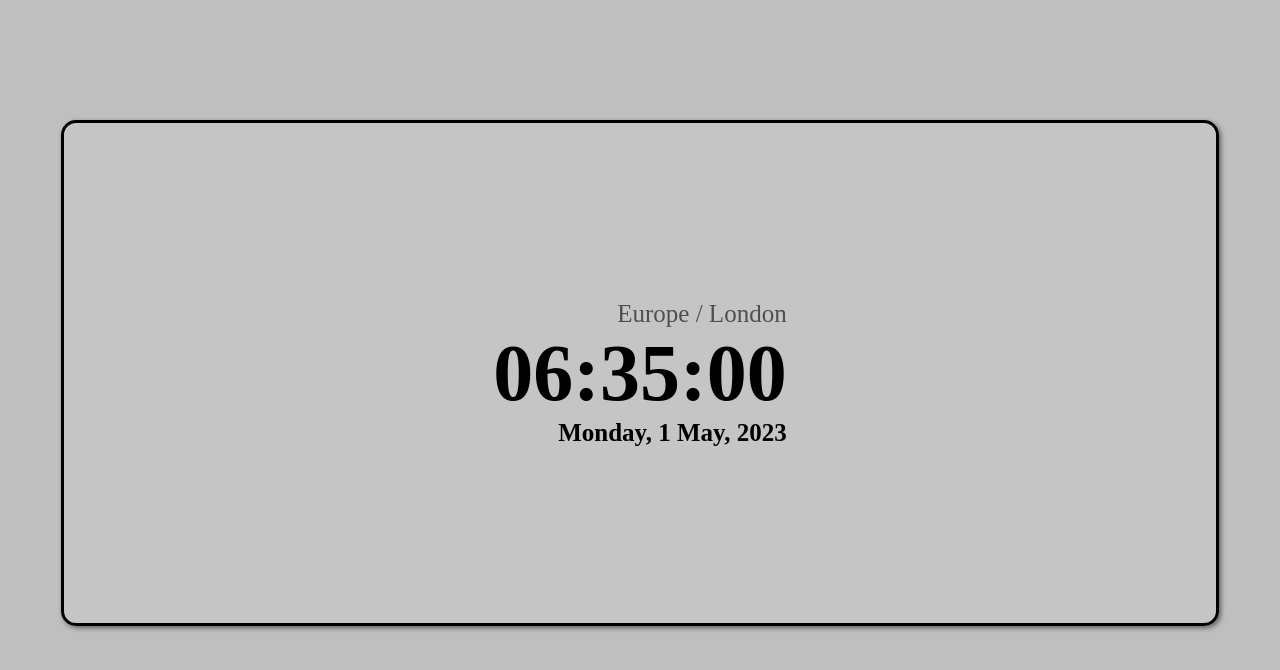
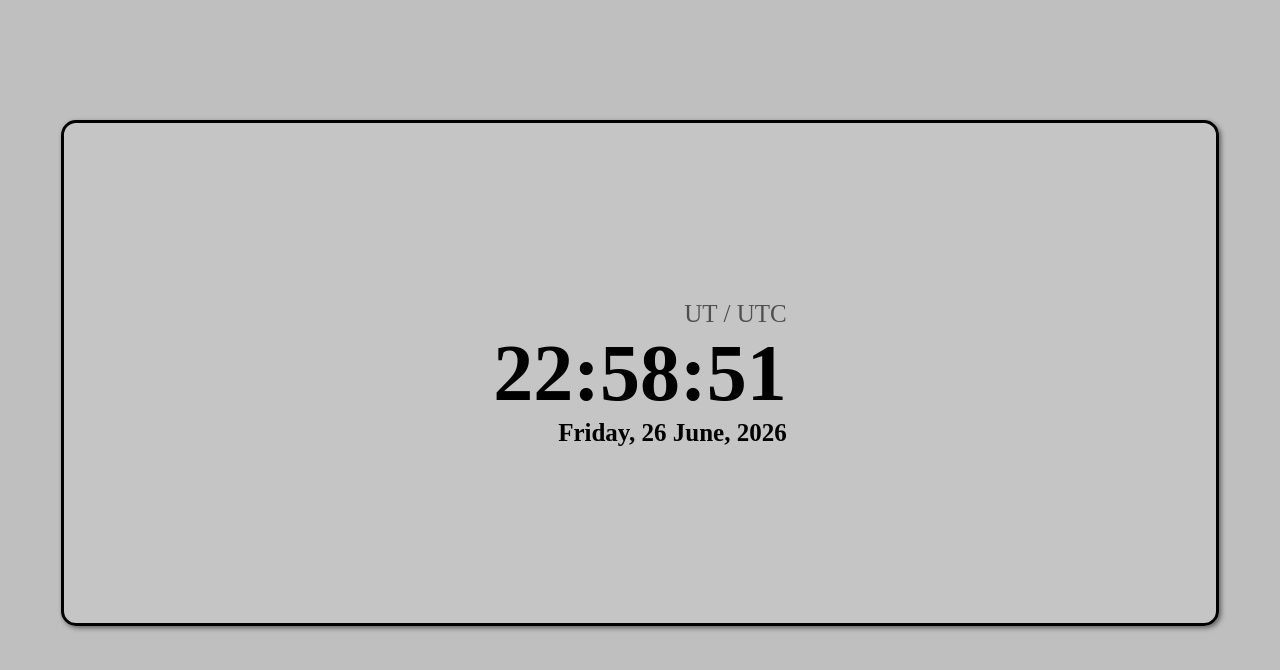
Before and after one commit to KirillSezen/time-app, a website: page index.html in a window 1280 px wide. Drawn offline with nearby package versions, Linux system fonts and the light colour scheme.

Commit message:
added main script and dayjs

```diff
--- a/index.html
+++ b/index.html
@@ -4,6 +4,10 @@
 	<meta charset="UTF-8">
 	<meta name="viewport" content="width=device-width, initial-scale=1.0">
 	<link rel="stylesheet" href="/styles/style.css" type="text/css">
+	<script src="https://cdn.jsdelivr.net/npm/dayjs@1/dayjs.min.js"></script>
+	<script src="https://cdn.jsdelivr.net/npm/dayjs@1/plugin/utc.js"></script>
+	<script src="https://cdn.jsdelivr.net/npm/dayjs@1/plugin/timezone.js"></script>
+	<script type="module" src="/scripts/main.js"></script>
 	<title>time-app</title>
 </head>
 <body>
@@ -14,13 +18,13 @@
 
 			<div class="city">
 
-			<p class="city-label">Europe / London</p>
+			<p id="city-label" class="city-label">Europe / London</p>
 
 			</div>
 
-			<h1 class="time">06:35:00</h1>
+			<h1 id="time" class="time">06:35:00</h1>
 
-			<h5 class="date">Monday, 1 May, 2023</h5>
+			<h5 id="date" class="date">Monday, 1 May, 2023</h5>
 
 		</div>
 
--- a/scripts/main.js
+++ b/scripts/main.js
@@ -0,0 +1,19 @@
+dayjs.extend(window.dayjs_plugin_utc);
+dayjs.extend(window.dayjs_plugin_timezone);
+
+function updateTime() {
+    const now = dayjs();
+
+    const timeString = now.format('HH:mm:ss');
+    const dateString = now.format('dddd, D MMMM, YYYY');
+    const city = String(dayjs.tz.guess());
+		const formattedCity = city.slice(0, city.indexOf('/')) + ' / ' + city.slice(city.indexOf('/') + 1);
+
+    document.getElementById('time').textContent = timeString;
+    document.getElementById('date').textContent = dateString;
+		document.getElementById('city-label').textContent = formattedCity;
+}
+
+updateTime();
+
+setInterval(updateTime, 1000);
```
Also changed, not shown: package.json (added, +16 -0 lines), README.md (added), 2 other files.
